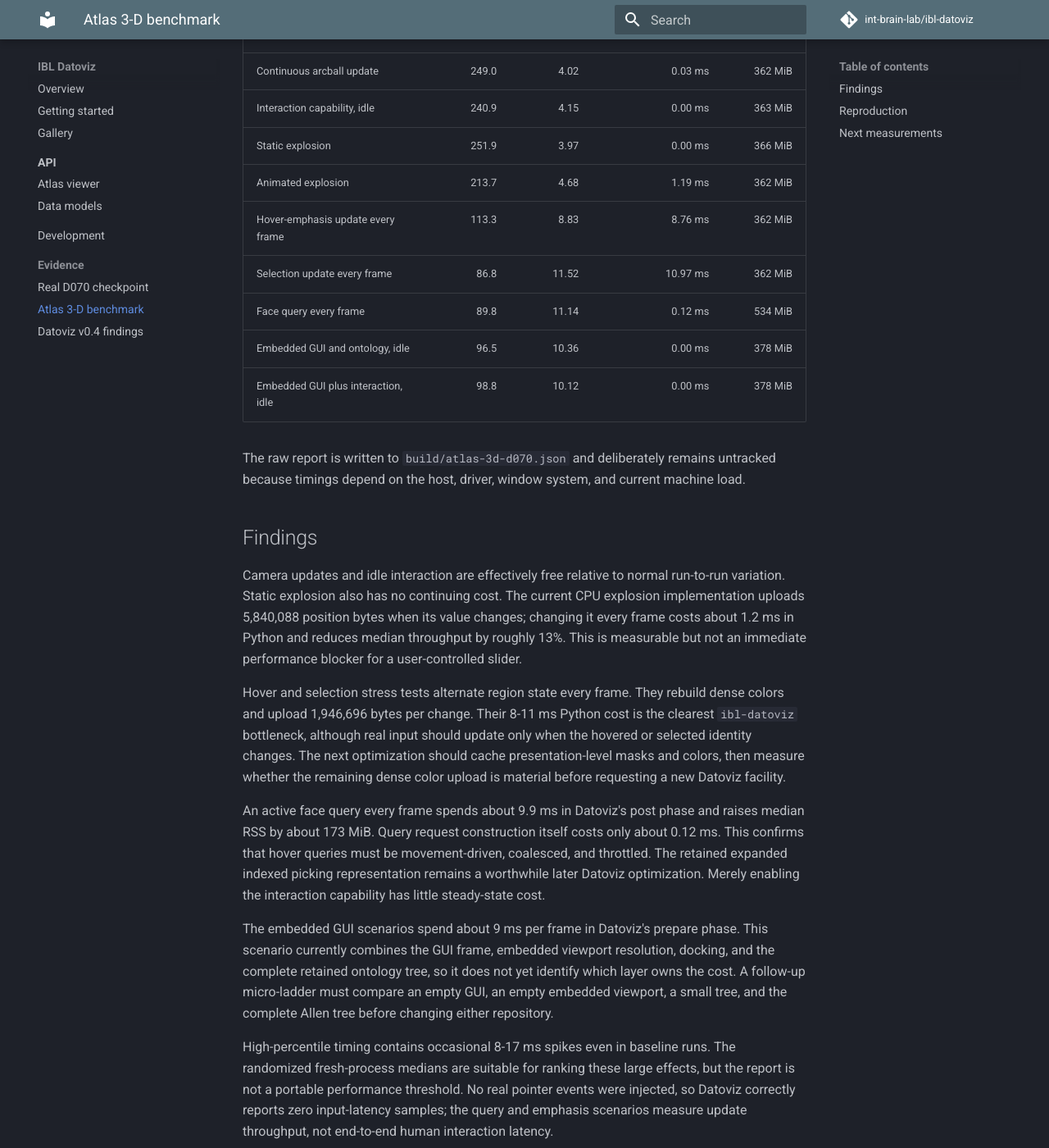
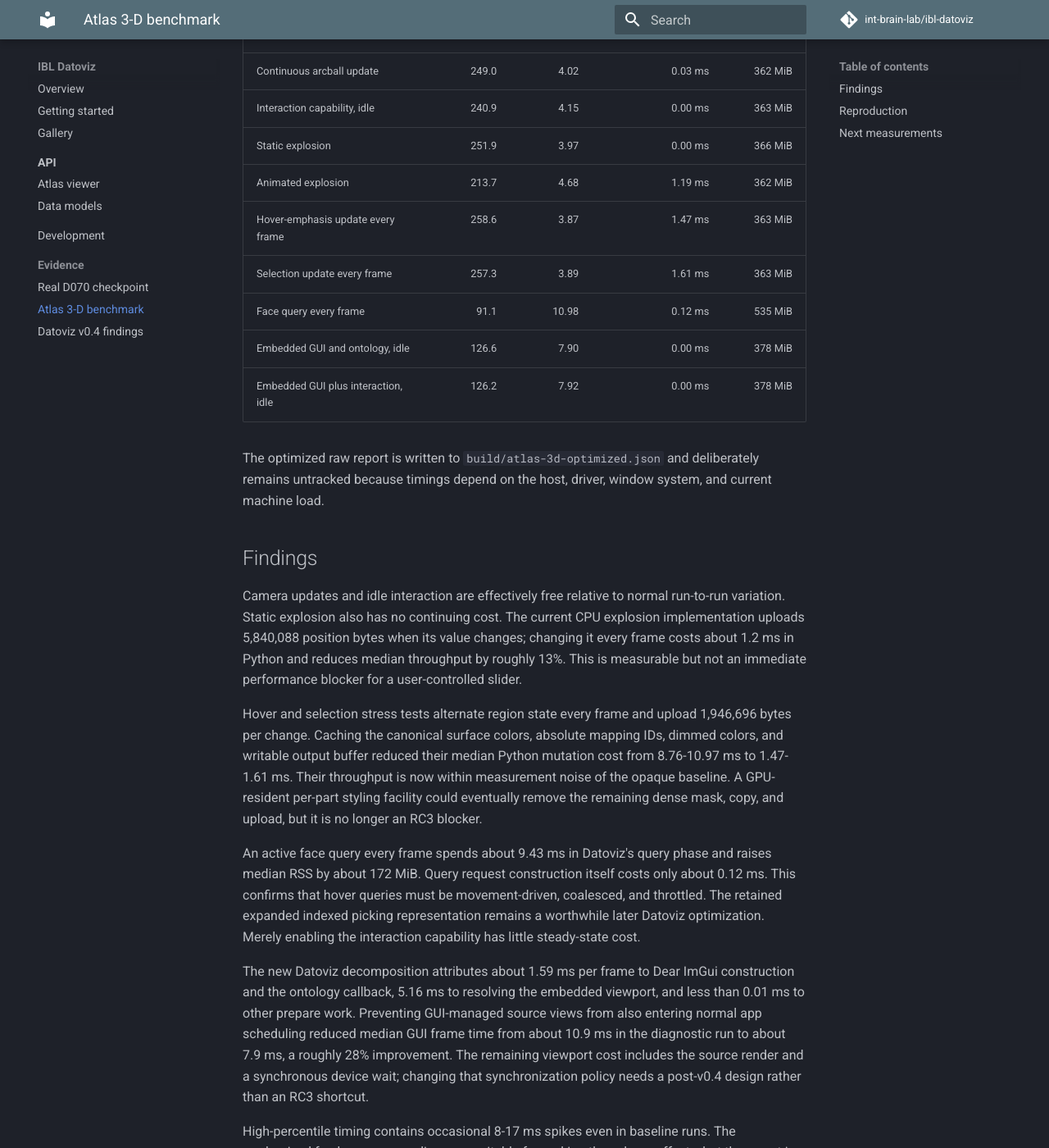
Before and after one commit to int-brain-lab/ibl-datoviz, an MkDocs documentation site: the page built from docs/ATLAS_3D_BENCHMARK_FINDINGS.md, in a window 1280 px wide and 1400 px high, scrolled down 413 px. Shown: the whole window at 82% size. Built offline with MkDocs 1.6.1 and Material for MkDocs 9.7.7, drawn with Linux system fonts in a browser that asks for light colours; comment, search, counter and statistics services are not loaded; some of the changed text lies outside the part shown.

Commit message:
docs(perf): record optimized atlas benchmark

````diff
--- a/docs/ATLAS_3D_BENCHMARK_FINDINGS.md
+++ b/docs/ATLAS_3D_BENCHMARK_FINDINGS.md
@@ -10,18 +10,18 @@ mode to immediate in every run.
 
 | Scenario | Median FPS | Run ms | Relevant CPU mutation | Median RSS |
 | --- | ---: | ---: | ---: | ---: |
-| Opaque baseline | 246.0 | 4.06 | 0.00 ms | 362 MiB |
+| Opaque baseline | 261.6 | 3.82 | 0.00 ms | 363 MiB |
 | Continuous arcball update | 249.0 | 4.02 | 0.03 ms | 362 MiB |
 | Interaction capability, idle | 240.9 | 4.15 | 0.00 ms | 363 MiB |
 | Static explosion | 251.9 | 3.97 | 0.00 ms | 366 MiB |
 | Animated explosion | 213.7 | 4.68 | 1.19 ms | 362 MiB |
-| Hover-emphasis update every frame | 113.3 | 8.83 | 8.76 ms | 362 MiB |
-| Selection update every frame | 86.8 | 11.52 | 10.97 ms | 362 MiB |
-| Face query every frame | 89.8 | 11.14 | 0.12 ms | 534 MiB |
-| Embedded GUI and ontology, idle | 96.5 | 10.36 | 0.00 ms | 378 MiB |
-| Embedded GUI plus interaction, idle | 98.8 | 10.12 | 0.00 ms | 378 MiB |
+| Hover-emphasis update every frame | 258.6 | 3.87 | 1.47 ms | 363 MiB |
+| Selection update every frame | 257.3 | 3.89 | 1.61 ms | 363 MiB |
+| Face query every frame | 91.1 | 10.98 | 0.12 ms | 535 MiB |
+| Embedded GUI and ontology, idle | 126.6 | 7.90 | 0.00 ms | 378 MiB |
+| Embedded GUI plus interaction, idle | 126.2 | 7.92 | 0.00 ms | 378 MiB |
 
-The raw report is written to `build/atlas-3d-d070.json` and deliberately remains untracked because
+The optimized raw report is written to `build/atlas-3d-optimized.json` and deliberately remains untracked because
 timings depend on the host, driver, window system, and current machine load.
 
 ## Findings
@@ -32,23 +32,25 @@ Static explosion also has no continuing cost. The current CPU explosion implemen
 Python and reduces median throughput by roughly 13%. This is measurable but not an immediate
 performance blocker for a user-controlled slider.
 
-Hover and selection stress tests alternate region state every frame. They rebuild dense colors and
-upload 1,946,696 bytes per change. Their 8-11 ms Python cost is the clearest `ibl-datoviz`
-bottleneck, although real input should update only when the hovered or selected identity changes.
-The next optimization should cache presentation-level masks and colors, then measure whether the
-remaining dense color upload is material before requesting a new Datoviz facility.
+Hover and selection stress tests alternate region state every frame and upload 1,946,696 bytes per
+change. Caching the canonical surface colors, absolute mapping IDs, dimmed colors, and writable
+output buffer reduced their median Python mutation cost from 8.76-10.97 ms to 1.47-1.61 ms. Their
+throughput is now within measurement noise of the opaque baseline. A GPU-resident per-part styling
+facility could eventually remove the remaining dense mask, copy, and upload, but it is no longer an
+RC3 blocker.
 
-An active face query every frame spends about 9.9 ms in Datoviz's post phase and raises median RSS
-by about 173 MiB. Query request construction itself costs only about 0.12 ms. This confirms that
+An active face query every frame spends about 9.43 ms in Datoviz's query phase and raises median RSS
+by about 172 MiB. Query request construction itself costs only about 0.12 ms. This confirms that
 hover queries must be movement-driven, coalesced, and throttled. The retained expanded indexed
 picking representation remains a worthwhile later Datoviz optimization. Merely enabling the
 interaction capability has little steady-state cost.
 
-The embedded GUI scenarios spend about 9 ms per frame in Datoviz's prepare phase. This scenario
-currently combines the GUI frame, embedded viewport resolution, docking, and the complete retained
-ontology tree, so it does not yet identify which layer owns the cost. A follow-up micro-ladder must
-compare an empty GUI, an empty embedded viewport, a small tree, and the complete Allen tree before
-changing either repository.
+The new Datoviz decomposition attributes about 1.59 ms per frame to Dear ImGui construction and the
+ontology callback, 5.16 ms to resolving the embedded viewport, and less than 0.01 ms to other prepare
+work. Preventing GUI-managed source views from also entering normal app scheduling reduced median
+GUI frame time from about 10.9 ms in the diagnostic run to about 7.9 ms, a roughly 28% improvement.
+The remaining viewport cost includes the source render and a synchronous device wait; changing that
+synchronization policy needs a post-v0.4 design rather than an RC3 shortcut.
 
 High-percentile timing contains occasional 8-17 ms spikes even in baseline runs. The randomized
 fresh-process medians are suitable for ranking these large effects, but the report is not a portable
@@ -64,7 +66,7 @@ DATOVIZ_LIBRARY=../../Viz/datoviz/build/src/libdatoviz.so \
 uv run python tools/benchmark_atlas_3d.py \
   ../ibl-anatomy/build/d070-published/mesh-pack \
   --regions ../ibl-anatomy/build/d070-published/regions.json \
-  --json build/atlas-3d-d070.json
+  --json build/atlas-3d-optimized.json
 ```
 
 The report embeds package paths, Git revisions, platform information, GPU identity, resolved
@@ -73,8 +75,8 @@ counts, and aggregate ranges.
 
 ## Next measurements
 
-1. Split the embedded GUI cost into GUI-only, viewport-only, small-tree, and complete-tree cases.
-2. Profile presentation-level color preparation separately from the dense color upload.
-3. Measure realistic hover scheduling: pointer movement with at most one outstanding query.
+1. Split the remaining GUI cost into an empty GUI, empty embedded viewport, small tree, and complete tree.
+2. Measure realistic hover scheduling: pointer movement with at most one outstanding query.
+3. Separate query plan construction, command execution, and synchronous readback in a later Datoviz profiler revision.
 4. Keep the current explosion path unless ordinary slider interaction shows visible latency.
 5. Build and benchmark one isolated 2-D slice view before returning to the linked navigator.
````
